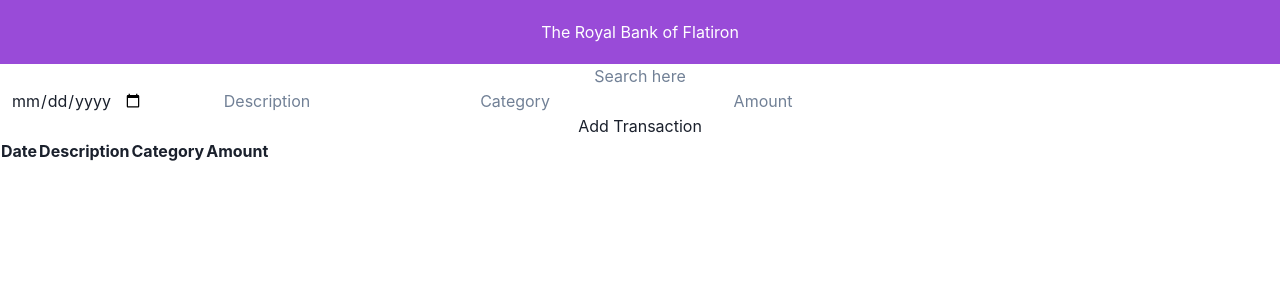
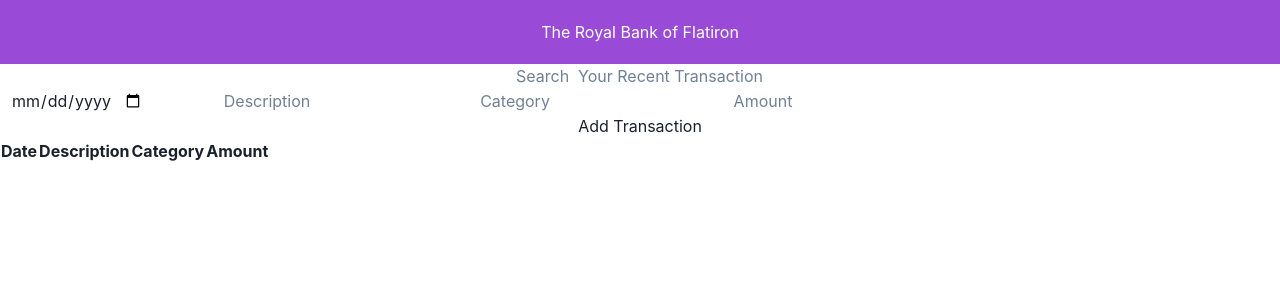
Before and after one commit to Charles4500/-Bank-of-Flatiron, a React (Vite) app: page / in a window 1280 px wide. Shown: the top 300 px of the page. Built offline with nearby package versions, Linux system fonts and the light colour scheme.

Commit message:
Update changes

```diff
--- a/package.json
+++ b/package.json
@@ -10,6 +10,7 @@
     "preview": "vite preview"
   },
   "dependencies": {
+    "@chakra-ui/icons": "^2.1.1",
     "@chakra-ui/react": "^2.8.2",
     "@emotion/react": "^11.11.4",
     "@emotion/styled": "^11.11.5",
--- a/src/App.jsx
+++ b/src/App.jsx
@@ -1,16 +1,22 @@
 import Search from "./components/search/Search";
 import Content from "./components/content/Content";
-import { Container } from '@chakra-ui/react'
+import { Box } from "@chakra-ui/react";
+
 
 
 
 function App() {
   return(
-  <Container>
+  <>
+  <Box>
  <h2 id="header">The Royal Bank of Flatiron</h2>
     <Search />
+
+
     <Content/>
-    </Container>
+
+    </Box>
+    </>
  )
 }
 
--- a/src/components/content/Content.jsx
+++ b/src/components/content/Content.jsx
@@ -1,4 +1,4 @@
-import { FormControl, Input,Table,Thead,Tbody,Tr,Th,Td,TableContainer,InputGroup, } from '@chakra-ui/react';
+import { FormControl, Input,Table,Thead,Tbody,Tr,Th,Td,TableContainer,InputGroup,  } from '@chakra-ui/react';
 import React, { useState } from 'react';
 
 function Content() {
@@ -23,6 +23,7 @@ function Content() {
   };
 
   return (
+
 <FormControl onSubmit={handleSubmit}>
    <form id='input' onSubmit={handleSubmit}>
       <InputGroup>
@@ -93,6 +94,7 @@ function Content() {
 </Table>
 </TableContainer>
 </FormControl>
+
 );
 }
 export default Content;
--- a/src/components/index.css
+++ b/src/components/index.css
@@ -3,17 +3,7 @@
   text-align: center;
 }
 
-/* body {
-  margin: 0;
-  padding: 20px;
-  font-family: sans-serif;
-} */
-.App {
-  text-align: center;
-  /* max-width: 800px;  */
-  margin: 0 auto;
-  padding: 20px;
-}
+
 
 #header {
   background-color:#994bd8;
--- a/src/components/search/Search.jsx
+++ b/src/components/search/Search.jsx
@@ -1,15 +1,11 @@
+import {Input} from "@chakra-ui/react";
 import React from "react";
 
 function Search() {
   return (
-    <div className="ui large fluid icon input">
-      <input
-        type="text"
-        placeholder="Search here"
-        // onChange={handleSearch}
-      />
-      <i className="circular search link icon"></i>
-    </div>
+<Input placeholder='Search  Your Recent Transactions' />
+
+
   );
 }
 
```
Also changed, not shown: 1 other file (tests, documents, lock files or other folders).
